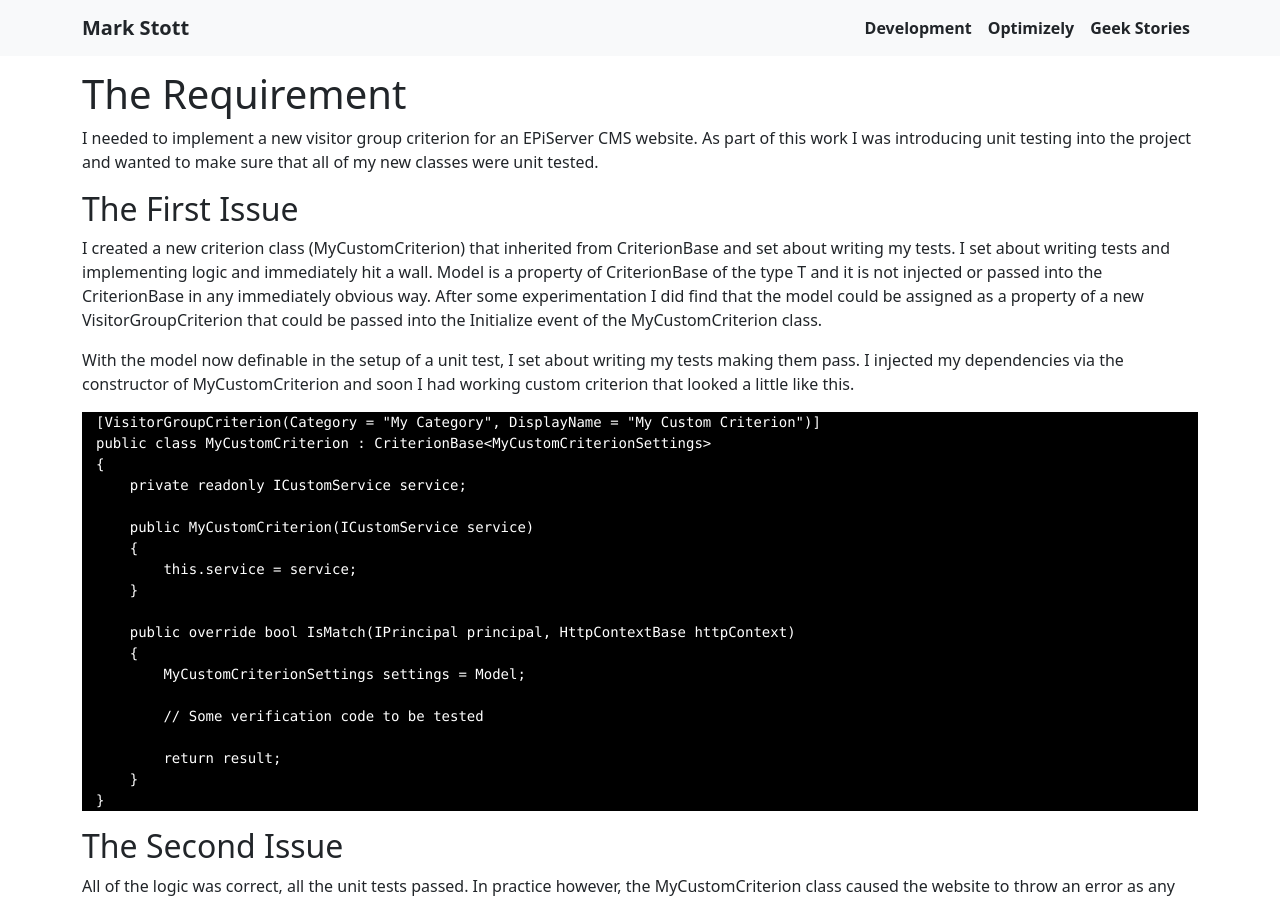
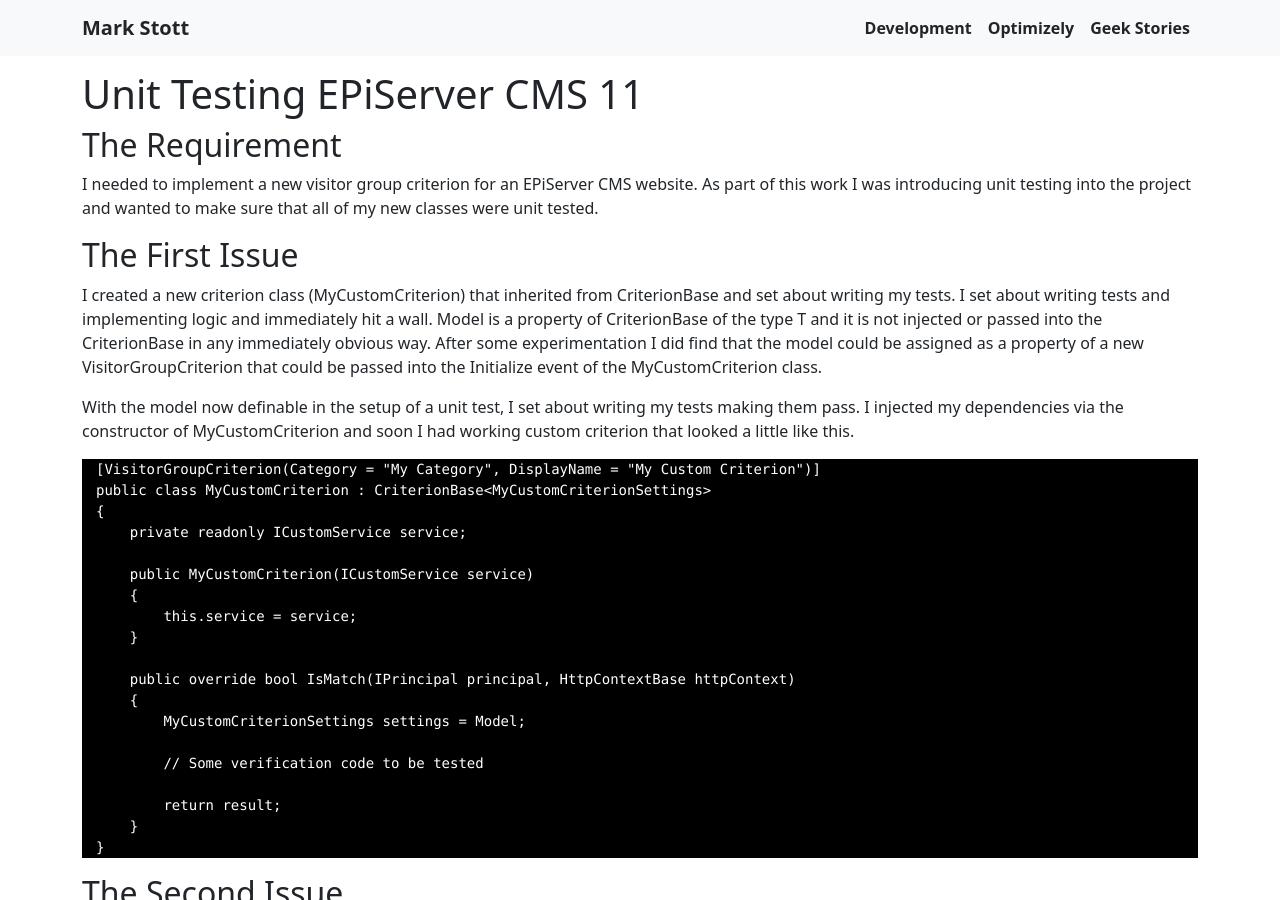
Before and after one commit to GeekInTheNorth/GeekInTheNorth.github.io, a Jekyll site: the page built from _posts/2018-09-29-unit-testing-episerver.md, in a window 1280 px wide and 900 px high. Built offline with Jekyll 4.4.1, drawn with Linux system fonts in a browser that asks for light colours.

Commit message:
Update 2018-09-29-unit-testing-episerver.md

```diff
--- a/_posts/2018-09-29-unit-testing-episerver.md
+++ b/_posts/2018-09-29-unit-testing-episerver.md
@@ -8,7 +8,9 @@
   - Optimizely
 ---
 
-# The Requirement
+# Unit Testing EPiServer CMS 11
+
+## The Requirement
 
 I needed to implement a new visitor group criterion for an EPiServer CMS website. As part of this work I was introducing unit testing into the project and wanted to make sure that all of my new classes were unit tested.
 
```
